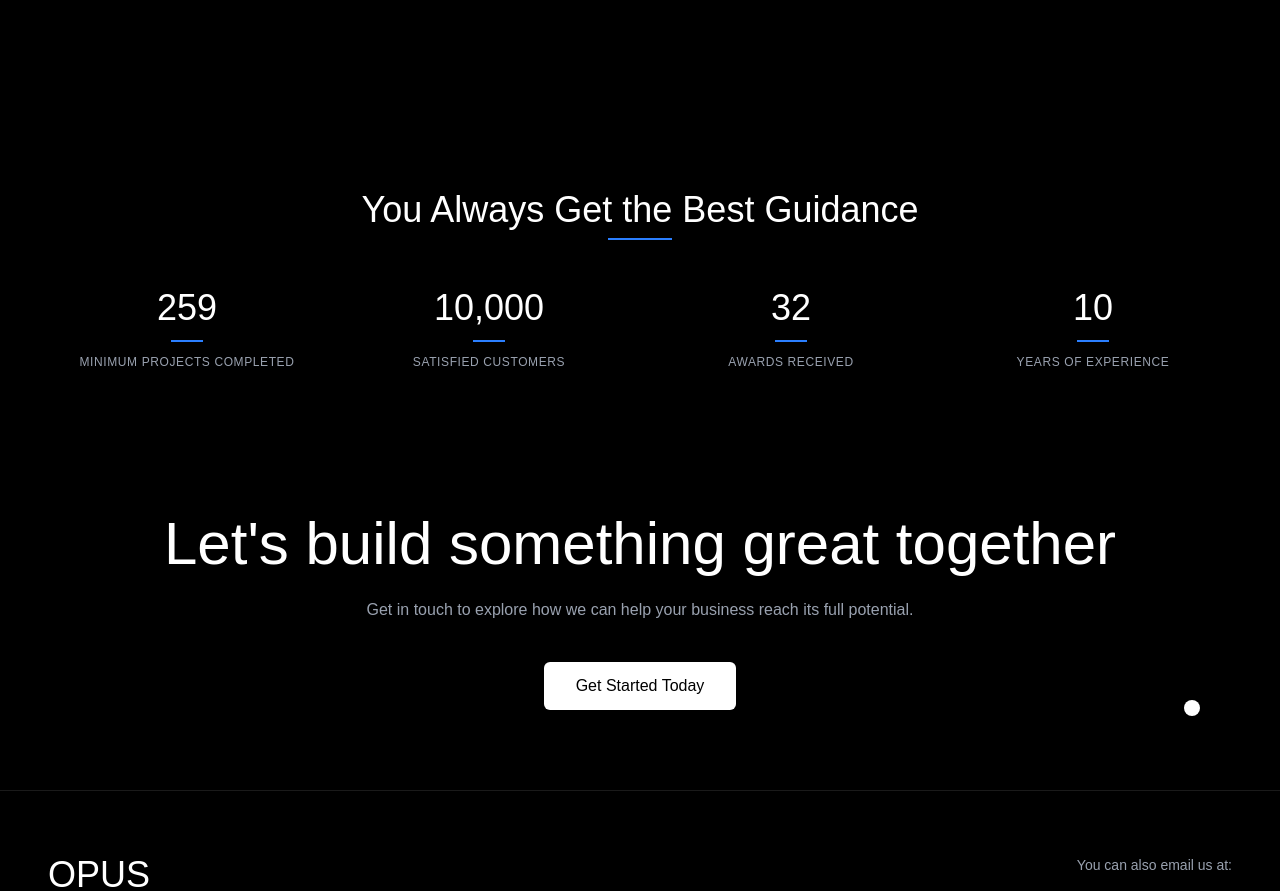
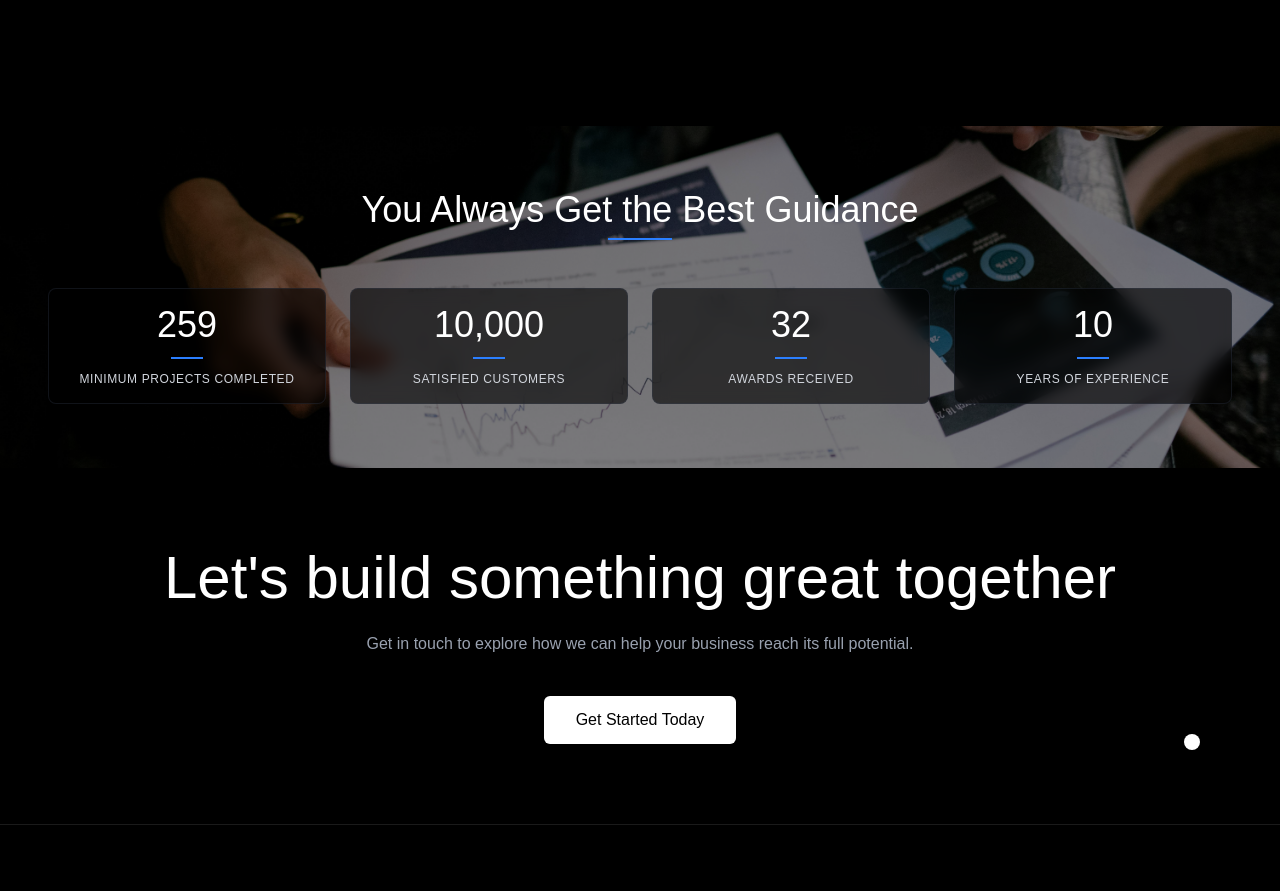
Before and after one commit to prabhat-021/BGS-Website, a Next.js app: page / in a window 1280 px wide. Shown: the part 3322-4213 px from the top of the page. Built offline with nearby package versions, Linux system fonts and the light colour scheme.

Commit message:
stats section modified and added new images

```diff
--- a/src/app/contact/page.jsx
+++ b/src/app/contact/page.jsx
@@ -4,7 +4,7 @@ import ContactInfo from "@/components/contact-page/contact-info";
 
 export default function ContactPage() {
   return (
-    <main className="flex min-h-screen flex-col bg-[#f8f8f8]">
+    <main className="flex mb-10 min-h-screen flex-col bg-[#f8f8f8]">
 
       <div className=" flex-grow">
         <div className="relative bg-black text-white py-20 mb-16">
--- a/src/components/addonFunctions/Mousefollower.js
+++ b/src/components/addonFunctions/Mousefollower.js
@@ -5,7 +5,7 @@ import { useMouseFollower } from "@/hooks/use-mouse-follower";
 
 export default function MouseFollower({
   normalSize = "30px",
-  hoverSize = "80px",
+  hoverSize = "50px",
   color = "white",
   mixBlendMode = "difference",
   pulseOnHover = true,
--- a/src/components/contact-page/contact-map.jsx
+++ b/src/components/contact-page/contact-map.jsx
@@ -11,12 +11,12 @@ export default function ContactMap() {
       initial={{ opacity: 0, y: 20 }}
       animate={{ opacity: 1, y: 0 }}
       transition={{ duration: 0.6, delay: 0.3 }}
-      className="rounded-lg overflow-hidden w-full mt-10 mx-auto shadow-sm"
+      className="rounded-lg overflow-hidden w-[85%] flex justify-center items-center mt-10 mx-auto shadow-sm"
     >
 
-      <div className="relative h-[600px] w-[100%] bg-gray-100 rounded-lg overflow-hidden">
+      <div className="relative h-[500px] w-[100%] bg-gray-100 rounded-lg overflow-hidden">
         <iframe
-          src="https://www.google.com/maps/embed?pb=!1m18!1m12!1m3!1d3717.0072974893565!2d81.63415617487107!3d21.310727980410082!2m3!1f0!2f0!3f0!3m2!1i1024!2i768!4f13.1!3m3!1m2!1s0x3a28e70334ff8821%3A0x21f27a37b122042a!2sNew%20DM%20Tower&#39;s!5e0!3m2!1sen!2sin!4v1737619808718!5m2!1sen!2sin"
+          src="https://www.google.com/maps/embed?pb=!1m18!1m12!1m3!1d3507.720953416682!2d77.05907677512326!3d28.45782707576068!2m3!1f0!2f0!3f0!3m2!1i1024!2i768!4f13.1!3m3!1m2!1s0x390d19002336e493%3A0x902dbbb8acebec88!2sBridge%20Group%20Solutions!5e0!3m2!1sen!2sin!4v1742561160662!5m2!1sen!2sin"
           width="100%"
           height="100%"
           title="Our Location"
--- a/src/components/landing-page/hero.jsx
+++ b/src/components/landing-page/hero.jsx
@@ -9,7 +9,6 @@ export default function Hero() {
   const [scrollY, setScrollY] = useState(0)
   const heroRef = useRef(null)
 
-  // Track scroll position for parallax effect
   useEffect(() => {
     const handleScroll = () => {
       setScrollY(window.scrollY)
@@ -28,7 +27,6 @@ export default function Hero() {
           ref={heroRef}
           className="relative min-h-screen px-6 md:px-12 pt-6 overflow-hidden flex flex-col justify-center"
         >
-          {/* Parallax background elements */}
           <div
             className="absolute right-0 top-0 h-[300px] w-[300px] animate-pulse rounded-full bg-gradient-to-br from-pink-400 via-orange-300 to-yellow-200 opacity-70 blur-3xl"
             style={{
--- a/src/components/landing-page/stats-section.jsx
+++ b/src/components/landing-page/stats-section.jsx
@@ -3,7 +3,6 @@
 import { useRef, useState, useEffect } from "react";
 import { motion, useInView } from "framer-motion";
 
-// Stats data
 const statsData = [
   {
     value: 259,
@@ -22,6 +21,7 @@ const statsData = [
     label: "YEARS OF EXPERIENCE",
   },
 ];
+
 function AnimatedCounter({ value, className }) {
   const [displayValue, setDisplayValue] = useState(0);
   const counterRef = useRef(null);
@@ -31,11 +31,12 @@ function AnimatedCounter({ value, className }) {
     if (!isInView) return;
 
     let startTimestamp = null;
-    const duration = 4000;
+    const duration = 2000;
 
     const step = (timestamp) => {
       if (!startTimestamp) startTimestamp = timestamp;
       const progress = Math.min((timestamp - startTimestamp) / duration, 1);
+
       const easeOutQuart = (x) => 1 - Math.pow(1 - x, 4);
       const easedProgress = easeOutQuart(progress);
 
@@ -53,11 +54,7 @@ function AnimatedCounter({ value, className }) {
 
   const formattedValue = displayValue.toString().replace(/\B(?=(\d{3})+(?!\d))/g, ",");
 
-  return (
-    <div ref={counterRef} className={className}>
-      {formattedValue}
-    </div>
-  );
+  return <div ref={counterRef} className={className}>{formattedValue}</div>;
 }
 
 export default function StatsSection() {
@@ -65,8 +62,15 @@ export default function StatsSection() {
   const isInView = useInView(sectionRef, { once: true, amount: 0.3 });
 
   return (
-    <section ref={sectionRef} className="w-full bg-black text-white py-14 md:py-16 overflow-hidden">
-      <div className="container mx-auto px-6 md:px-12">
+    <section ref={sectionRef} className="relative w-full text-white py-14 md:py-16 overflow-hidden">
+      <div
+        className="absolute inset-0 bg-fixed bg-center bg-cover z-0"
+        style={{ backgroundImage: 'url("/images/stats-bg.png")', backgroundAttachment: "fixed" }}
+      >
+        <div className="absolute inset-0 bg-black/50"></div>
+      </div>
+
+      <div className="container mx-auto px-6 md:px-12 relative z-10">
         <motion.div
           className="text-center mb-12"
           initial={{ opacity: 0, y: 20 }}
@@ -77,19 +81,24 @@ export default function StatsSection() {
           <div className="w-16 h-[2px] bg-blue-500 mx-auto"></div>
         </motion.div>
 
-        {/* Stats */}
         <div className="grid grid-cols-2 md:grid-cols-4 gap-8 md:gap-6">
           {statsData.map((stat, index) => (
-            <div key={index} className="text-center">
-              <div className="flex flex-col items-center justify-center">
+            <motion.div
+              key={index}
+              className="text-center"
+              initial={{ opacity: 0, y: 20 }}
+              animate={isInView ? { opacity: 1, y: 0 } : { opacity: 0, y: 20 }}
+              transition={{ duration: 0.5, delay: index * 0.1 }}
+            >
+              <div className="flex flex-col items-center justify-center backdrop-blur-sm bg-black/60 rounded-lg p-4 border border-gray-700/30">
                 <AnimatedCounter
                   value={stat.value}
                   className="text-2xl md:text-3xl lg:text-4xl font-light text-white mb-3"
                 />
                 <div className="h-[2px] w-8 bg-blue-500 mb-3"></div>
-                <p className="text-[10px] md:text-xs text-gray-400 uppercase tracking-wider">{stat.label}</p>
+                <p className="text-[10px] md:text-xs text-gray-300 uppercase tracking-wider">{stat.label}</p>
               </div>
-            </div>
+            </motion.div>
           ))}
         </div>
       </div>
```
Also changed, not shown: public/images/stats-bg.png (added).
